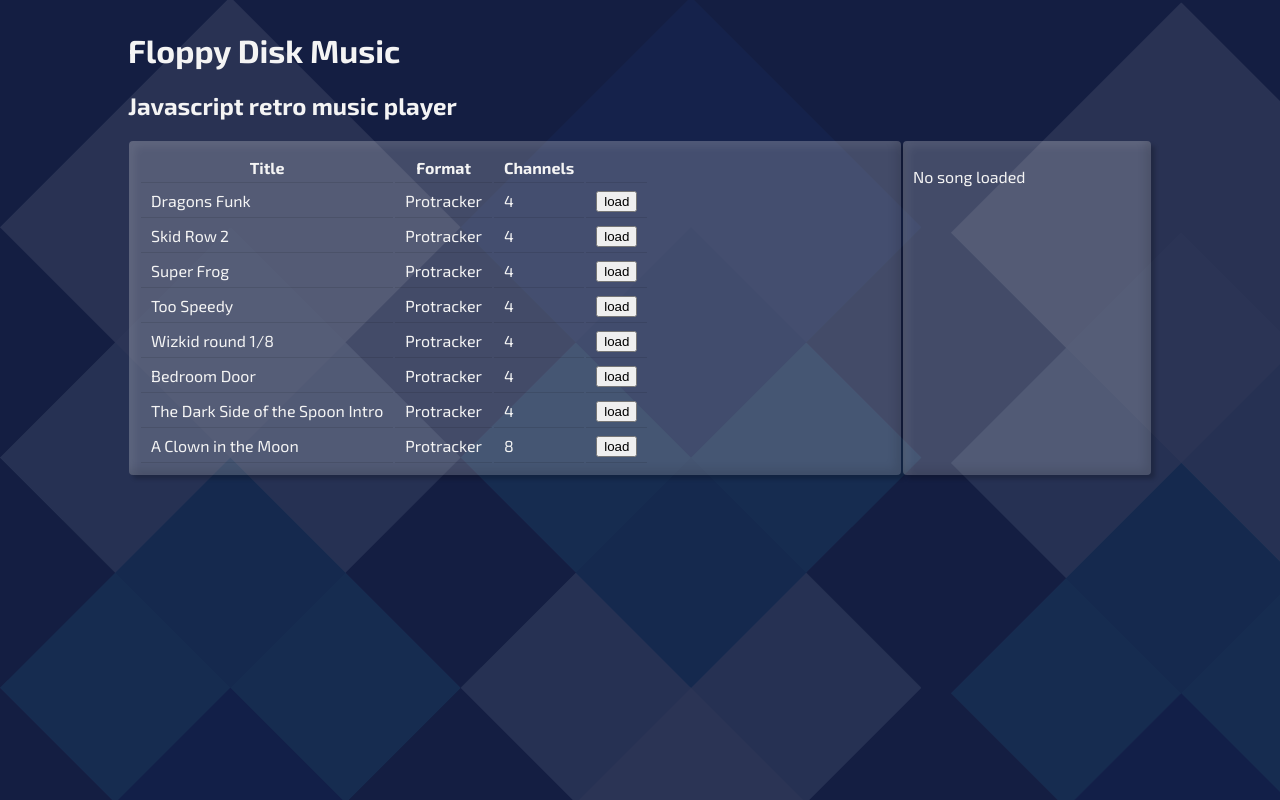
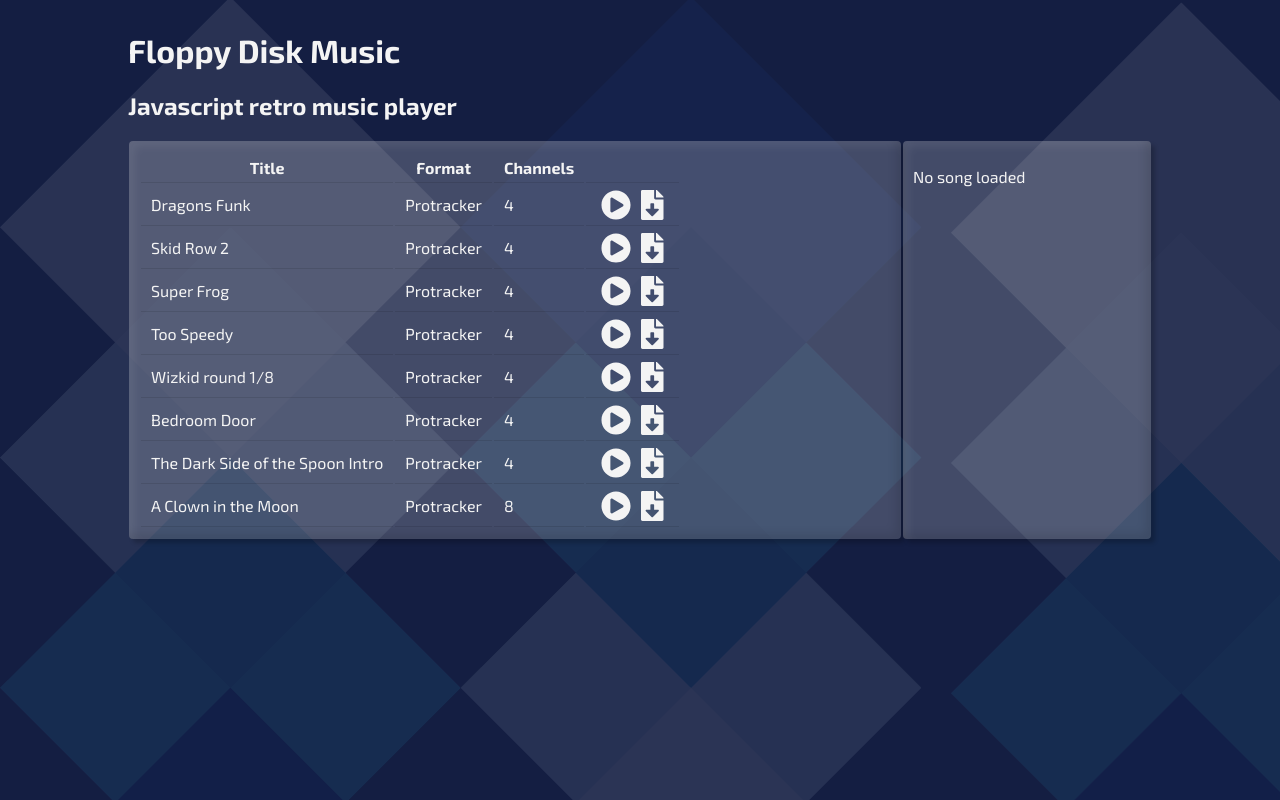
Before and after one commit to adavies1/floppy-disk-music, a React (Create React App) app: page / in a window 1280 px wide. Built offline with nearby package versions, Linux system fonts and the light colour scheme.

Commit message:
[Song List] - Updated play button, added download button

```diff
--- a/package.json
+++ b/package.json
@@ -3,6 +3,10 @@
   "version": "0.1.0",
   "private": true,
   "dependencies": {
+    "@fortawesome/fontawesome-svg-core": "^1.2.30",
+    "@fortawesome/free-regular-svg-icons": "^5.14.0",
+    "@fortawesome/free-solid-svg-icons": "^5.14.0",
+    "@fortawesome/react-fontawesome": "^0.1.11",
     "@testing-library/jest-dom": "^4.2.4",
     "@testing-library/react": "^9.3.2",
     "@testing-library/user-event": "^7.1.2",
--- a/src/App.tsx
+++ b/src/App.tsx
@@ -35,6 +35,7 @@ function App() {
         p.load(song.src).then(() => {
             setCurrentSong(song);
             setReady(true);
+            p.play();
         });
     }
 
--- a/src/components/SongList/SongList.tsx
+++ b/src/components/SongList/SongList.tsx
@@ -1,5 +1,13 @@
 import React, { FunctionComponent } from 'react';
 import css from './SongList.module.scss';
+
+import IconButton from '../UI/IconButton/IconButton';
+import IconLink from '../UI/IconLink/IconLink';
+
+import { faPlayCircle } from '@fortawesome/free-solid-svg-icons'
+import { faFileDownload } from '@fortawesome/free-solid-svg-icons'
+
+
 
 export type SongListProps = {
     list: SongListing[]
@@ -32,7 +40,8 @@ const songList:FunctionComponent<SongListProps> = props => (
                         <td>{song.format}</td>
                         <td>{song.channels}</td>
                         <td>
-                            <button type="button" onClick={() => props.load(song)}>load</button>
+                            <IconButton icon={faPlayCircle} onClick={() => props.load(song)} title="Play"/>
+                            <IconLink icon={faFileDownload} href={song.src} title="Download"/>
                         </td>
                     </tr>
                 ))}
--- /dev/null
+++ b/src/components/UI/IconButton/IconButton.module.scss
@@ -0,0 +1,14 @@
+.IconButton {
+    background: none;
+    color: inherit;
+    border: none;
+    padding: 0;
+    font: inherit;
+    cursor: pointer;
+    margin: 0 5px;
+}
+
+.icon {
+    font-size: 30px;
+    color: #F4F4F4;
+}
--- /dev/null
+++ b/src/components/UI/IconButton/IconButton.tsx
@@ -0,0 +1,19 @@
+import React, { FunctionComponent } from 'react';
+import css from './IconButton.module.scss';
+
+import { FontAwesomeIcon } from '@fortawesome/react-fontawesome'
+import { IconDefinition } from '@fortawesome/fontawesome-svg-core';
+
+type IconButtonProps = {
+    onClick: () => void,
+    icon: IconDefinition,
+    title?: string,
+}
+
+const iconButton:FunctionComponent<IconButtonProps> = props => (
+    <button type="button" className={css.IconButton} onClick={props.onClick} title={props.title}>
+        <FontAwesomeIcon icon={props.icon} className={css.icon}/>
+    </button>
+);
+
+export default iconButton;
--- /dev/null
+++ b/src/components/UI/IconLink/IconLink.module.scss
@@ -0,0 +1,9 @@
+.IconLink {
+    display: inline-block;
+    margin: 0 5px;
+}
+
+.icon {
+    font-size: 30px;
+    color: #F4F4F4;
+}
--- /dev/null
+++ b/src/components/UI/IconLink/IconLink.tsx
@@ -0,0 +1,19 @@
+import React, { FunctionComponent } from 'react';
+import css from './IconLink.module.scss';
+
+import { FontAwesomeIcon } from '@fortawesome/react-fontawesome'
+import { IconDefinition } from '@fortawesome/fontawesome-svg-core';
+
+type IconLinkProps = {
+    href: string,
+    icon: IconDefinition,
+    title?: string,
+}
+
+const iconLink:FunctionComponent<IconLinkProps> = props => (
+    <a href={props.href} className={css.IconLink} title={props.title}>
+        <FontAwesomeIcon icon={props.icon} className={css.icon}/>
+    </a>
+);
+
+export default iconLink;
```
Also changed, not shown: 1 other file (tests, documents, lock files or other folders).
